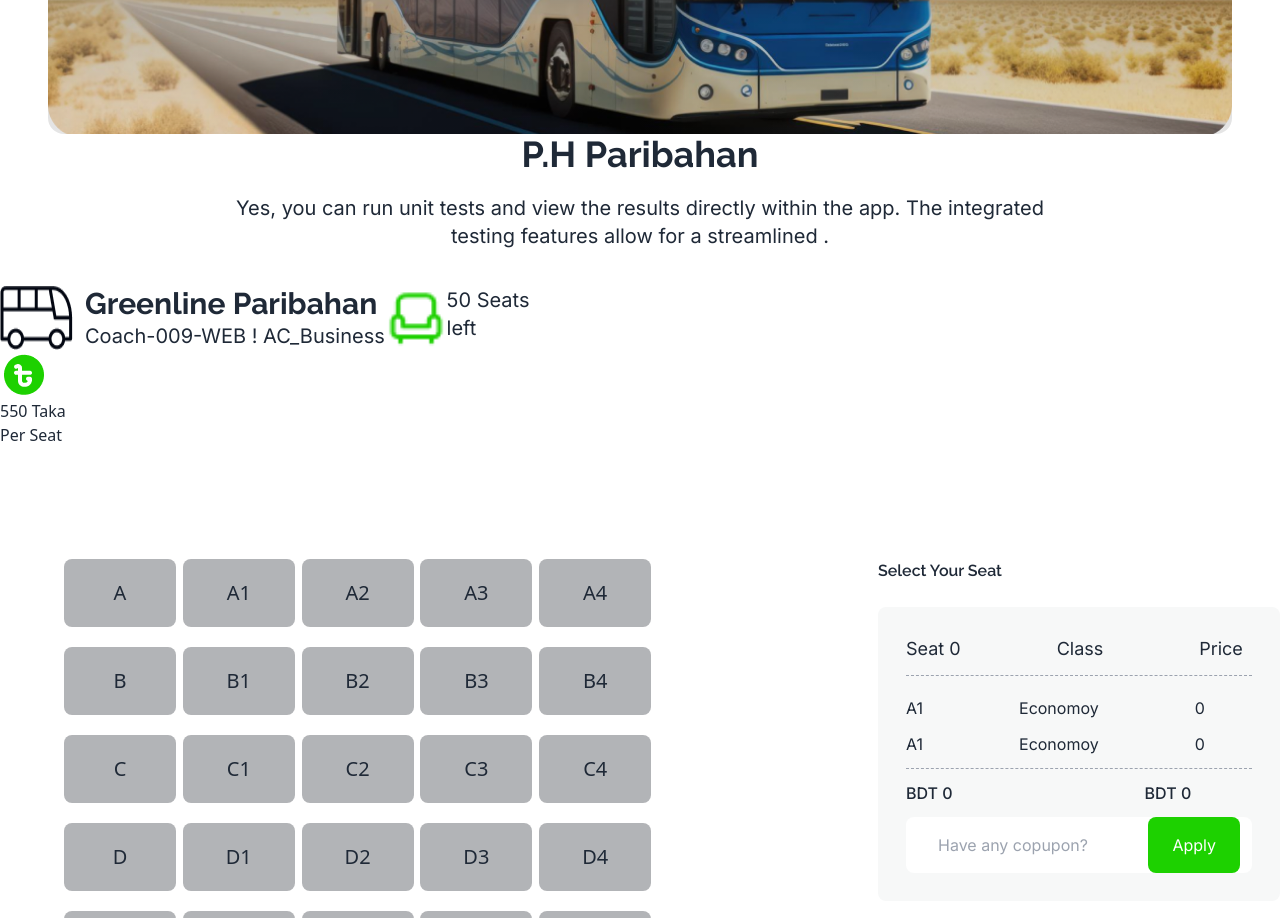
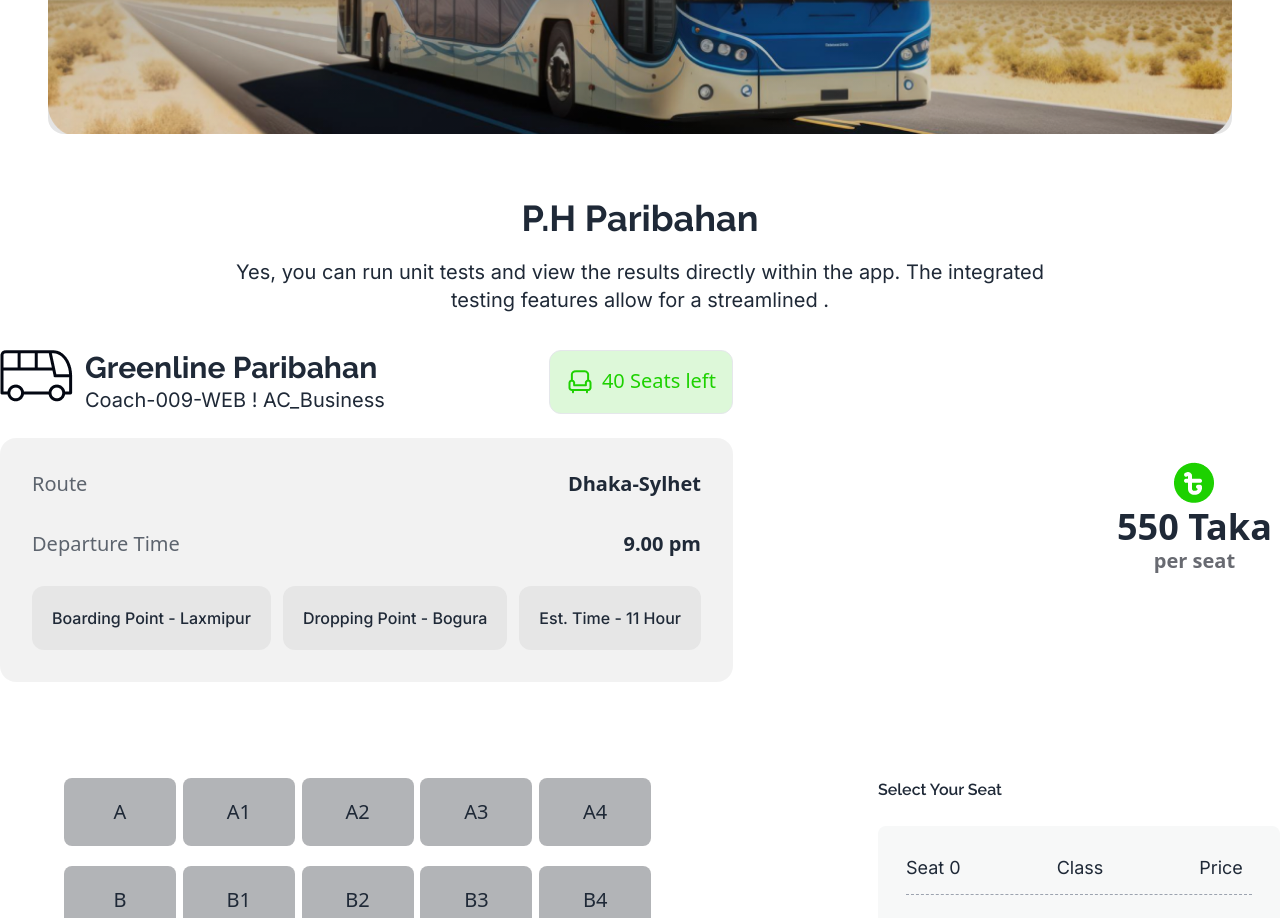
Before and after one commit to jubaer2222/bus-ticket, a plain HTML site: page index.html in a window 1280 px wide. Shown: the part 580-1498 px from the top of the page. Drawn offline with nearby package versions, Linux system fonts and the light colour scheme.

Commit message:
added ph poribahan section

```diff
--- a/index.html
+++ b/index.html
@@ -49,19 +49,21 @@
     </nav>
    </header>
    <!-- MAIN START -->
-   <main class="">
+   <main class="md:container md:mx-auto">
     <!-- BANNER -->
     <section class="banner ml-12 mr-12">
 
-           <h3 class="text-6xl font-raleway font-extrabold text-white">End-to-End Travel with <br> <span class="text-[#1DD100] ">P Paribahan</span></h3>
-           <p class="font-inter text-lg text-white mt-4 mb-5">Yes, you can run unit tests and view the results directly within the app. The <br> integrated testing features allow for a streamlined .</p>
+           <h3 class="text-6xl mt-5 font-raleway font-extrabold text-white">End-to-End Travel with <br> <span class="text-[#1DD100] ">P Paribahan</span></h3>
+           <p class="font-inter text-lg text-white mt-8 mb-8">Yes, you can run unit tests and view the results directly within the app. The <br> integrated testing features allow for a streamlined .</p>
            <button id="buy-tickets" class="btn bg-[#1DD100] border-none">Buy Tickets</button>
 
   </section>
 
   <!-- P H Paribahan -->
 
-    <section class="mb-28">
+    <!-- <section class="mb-28">
+
+
         <div>
             <div class="text-center mb-9">
                 <h3 class="font-bold font-raleway text-4xl mb-5">P.H Paribahan</h3>
@@ -96,7 +98,71 @@
             </div>
            </div>
         </div>
+    </section> -->
+
+
+    <section class="mt-16 mb-24">
+      <div>
+        <div class="text-center mb-9">
+          <h3 class="font-bold font-raleway text-4xl mb-5">P.H Paribahan</h3>
+          <p class="font-inter text-xl">Yes, you can run unit tests and view the results directly within the app. The integrated  <br> testing features allow for a streamlined .</p>
+        </div>
+      </div>
+      <!-- new div start -->
+      <div class="flex flex-col lg:flex-row gap-2 lg:gap-96">
+        <div class="">
+          <div class="flex justify-between">
+            <div class="flex gap-3">
+              <div class="">
+                <img src="images/bus-logo.png" alt="">
+              </div>
+              <div class="">
+                <h3 class="font-bold text-3xl font-raleway">Greenline Paribahan</h3>
+                <p class=" text-xl font-inter">Coach-009-WEB ! AC_Business</p>
+            </div>
+            </div>
+            <div
+              class="flex border text-[#1DD100]   bg-[#1DD10026] rounded-xl p-4 font-bold">
+              <div class="pr-2">
+                <img src="images/seat-green.png" alt="">
+              </div>
+              <div>
+                <p class="font-medium text-xl">40 Seats left</p>
+              </div>
+            </div>
+          </div>
+
+          <div class=" bg-[#0307120D] p-8 rounded-2xl mt-6">
+            <div class="flex justify-between">
+              <p class="font-medium text-xl opacity-70">Route</p>
+              <p class="font-bold text-xl">Dhaka-Sylhet</p>
+            </div>
+            <div class="flex justify-between pt-8">
+              <p class="font-medium text-xl opacity-70">Departure Time</p>
+              <p class="font-bold text-xl">9.00 pm</p>
+            </div>
+            <div class="flex gap-3 justify-between mt-7 font-inter font-medium">
+              <p class="p-5 bg-[#0307120D] rounded-xl">Boarding Point - Laxmipur</p>
+              <p class="p-5 bg-[#0307120D] rounded-xl">Dropping Point - Bogura</p>
+              <p class="p-5 bg-[#0307120D] rounded-xl">Est. Time - 11 Hour</p>
+            </div>
+          </div>
+
+        </div>
+        <!-- <div class="pl-36">
+          <img class="sm:hidden" src="images/info-devider.png" alt="">
+        </div> -->
+        <div class=" flex flex-col  items-center justify-center">
+          <img class="" src="images/fare.png" alt="">
+          <h1 class="font-bold text-4xl"> <span id="taka-550">550</span> Taka</h1>
+          <p class="text-xl font-semibold text-[#03071299]">per seat</p>
+        </div>
+      </div>
+
     </section>
+
+
+
 
     <section>
         <div class="ml-16 flex flex-col lg:flex-row gap-60">
```
